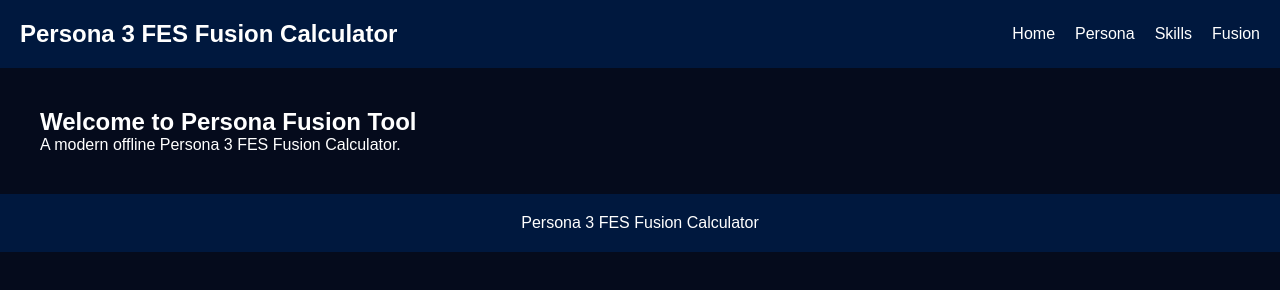
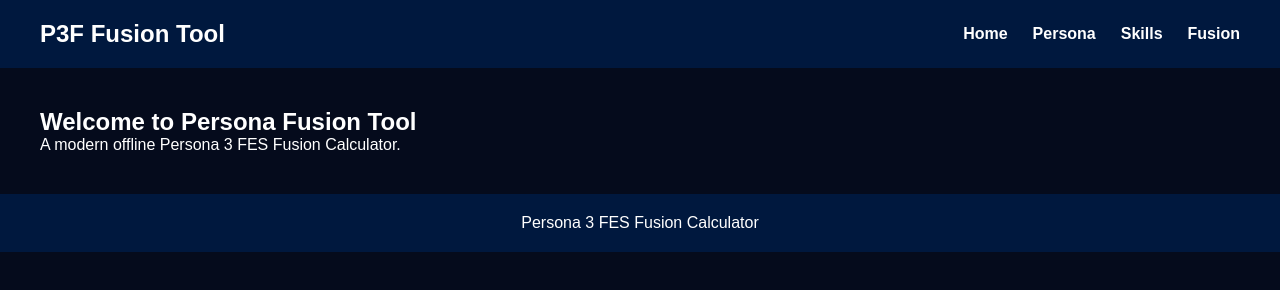
Before and after one commit to Vindorasta/persona3-fes-fusion-calculator, a website built with Vite: page index.html in a window 1280 px wide. Built offline with nearby package versions, Linux system fonts and the light colour scheme.

Commit message:
Create modern navbar

```diff
--- a/assets/css/style.css
+++ b/assets/css/style.css
@@ -20,13 +20,17 @@ body {
    Header
 ========================= */
 
-header {
+/* =========================
+   Navbar
+========================= */
+
+.header {
   background-color: #00183e;
 
-  padding: 20px;
+  padding: 20px 40px;
 }
 
-nav {
+.navbar {
   display: flex;
 
   justify-content: space-between;
@@ -34,18 +38,30 @@ nav {
   align-items: center;
 }
 
-nav ul {
+.navbar-logo h1 {
+  font-size: 24px;
+}
+
+.navbar-menu {
   display: flex;
 
+  gap: 25px;
+
   list-style: none;
-
-  gap: 20px;
 }
 
-nav a {
+.navbar-menu a {
   color: white;
 
   text-decoration: none;
+
+  font-weight: bold;
+
+  transition: 0.3s;
+}
+
+.navbar-menu a:hover {
+  color: #00bbfa;
 }
 
 /* =========================
--- a/index.html
+++ b/index.html
@@ -12,11 +12,13 @@
 
   <body>
     <!-- Header -->
-    <header>
-      <nav>
-        <h1>Persona 3 FES Fusion Calculator</h1>
+    <header class="header">
+      <nav class="navbar">
+        <div class="navbar-logo">
+          <h1>P3F Fusion Tool</h1>
+        </div>
 
-        <ul>
+        <ul class="navbar-menu">
           <li>
             <a href="#"> Home </a>
           </li>
```
